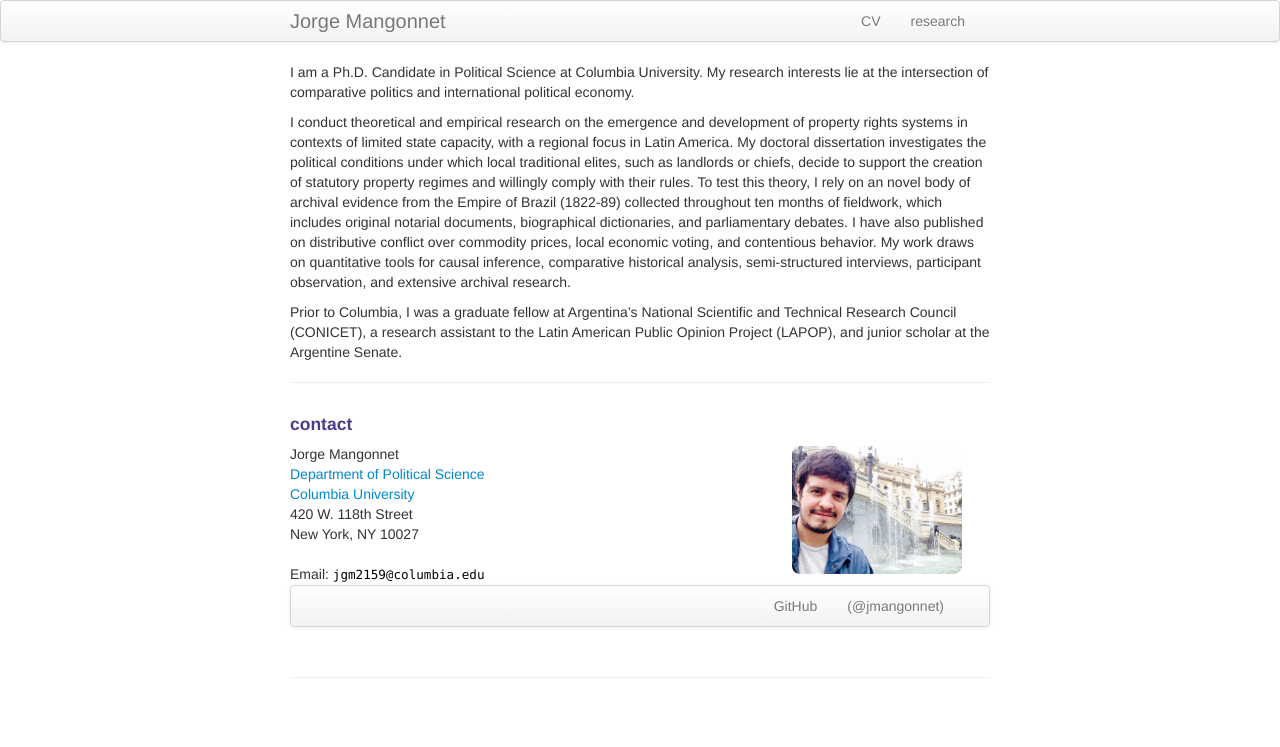
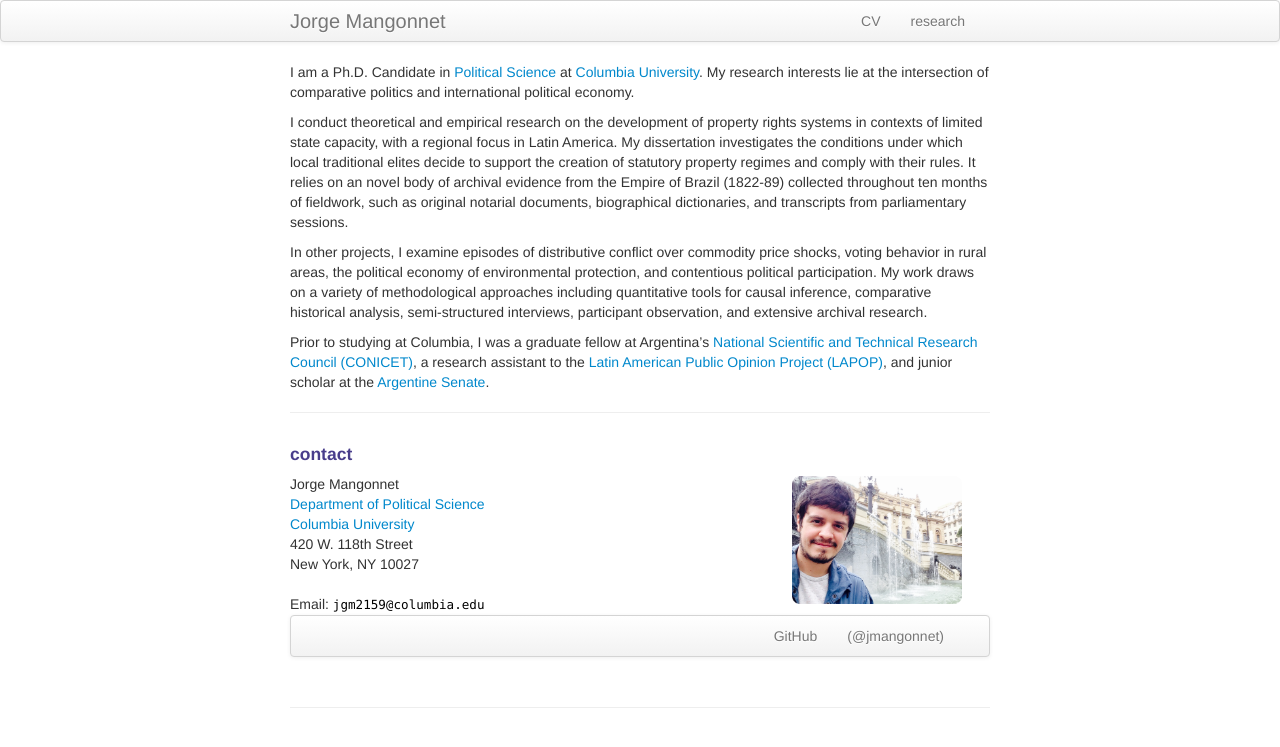
Before and after one commit to mangonnet/mangonnet.github.io, a Jekyll site: the page built from index.md, in a window 1280 px wide. Shown: the top 747 px of the page. Built offline with Jekyll 4.4.1, drawn with Linux system fonts in a browser that asks for light colours.

Commit message:
update my website

```diff
--- a/index.md
+++ b/index.md
@@ -5,11 +5,13 @@
 keywords:
 ---
 
-I am a Ph.D. Candidate in Political Science at Columbia University. My research interests lie at the intersection of comparative politics and international political economy.
+I am a Ph.D. Candidate in [Political Science](https://polisci.columbia.edu) at [Columbia University](https://www.columbia.edu). My research interests lie at the intersection of comparative politics and international political economy.
 
-I conduct theoretical and empirical research on the emergence and development of property rights systems in contexts of limited state capacity, with a regional focus in Latin America. My doctoral dissertation investigates the political conditions under which local traditional elites, such as landlords or chiefs, decide to support the creation of statutory property regimes and willingly comply with their rules. To test this theory, I rely on an novel body of archival evidence from the Empire of Brazil (1822-89) collected throughout ten months of fieldwork, which includes original notarial documents, biographical dictionaries, and parliamentary debates. I have also published on distributive conflict over commodity prices, local economic voting, and contentious behavior. My work draws on quantitative tools for causal inference, comparative historical analysis, semi-structured interviews, participant observation, and extensive archival research.
+I conduct theoretical and empirical research on the development of property rights systems in contexts of limited state capacity, with a regional focus in Latin America. My dissertation investigates the conditions under which local traditional elites decide to support the creation of statutory property regimes and comply with their rules. It relies on an novel body of archival evidence from the Empire of Brazil (1822-89) collected throughout ten months of fieldwork, such as original notarial documents, biographical dictionaries, and transcripts from parliamentary sessions.
 
-Prior to Columbia, I was a graduate fellow at Argentina's National Scientific and Technical Research Council (CONICET), a research assistant to the Latin American Public Opinion Project (LAPOP), and junior scholar at the Argentine Senate.
+In other projects, I examine episodes of distributive conflict over commodity price shocks, voting behavior in rural areas, the political economy of environmental protection, and contentious political participation. My work draws on a variety of methodological approaches including quantitative tools for causal inference, comparative historical analysis, semi-structured interviews, participant observation, and extensive archival research.
+
+Prior to studying at Columbia, I was a graduate fellow at Argentina's [National Scientific and Technical Research Council (CONICET)](https://www.conicet.gov.ar), a research assistant to the [Latin American Public Opinion Project (LAPOP)](https://www.vanderbilt.edu/lapop/), and junior scholar at the [Argentine Senate](https://www.senado.gob.ar).
 
 
 
@@ -42,7 +44,7 @@
         <div class="span2">
         <a href="../assets/headshot.jpg">
             <img src="../assets/headshot.jpg"
-                  title="Jorge Mangonnet" alt="Jorge Mangonnet"/></a>
+                  title="Jorge Mangonnet" alt="Jorge Mangonnet"/></a><br/>
         </div>
     </div>
 </div>
```
